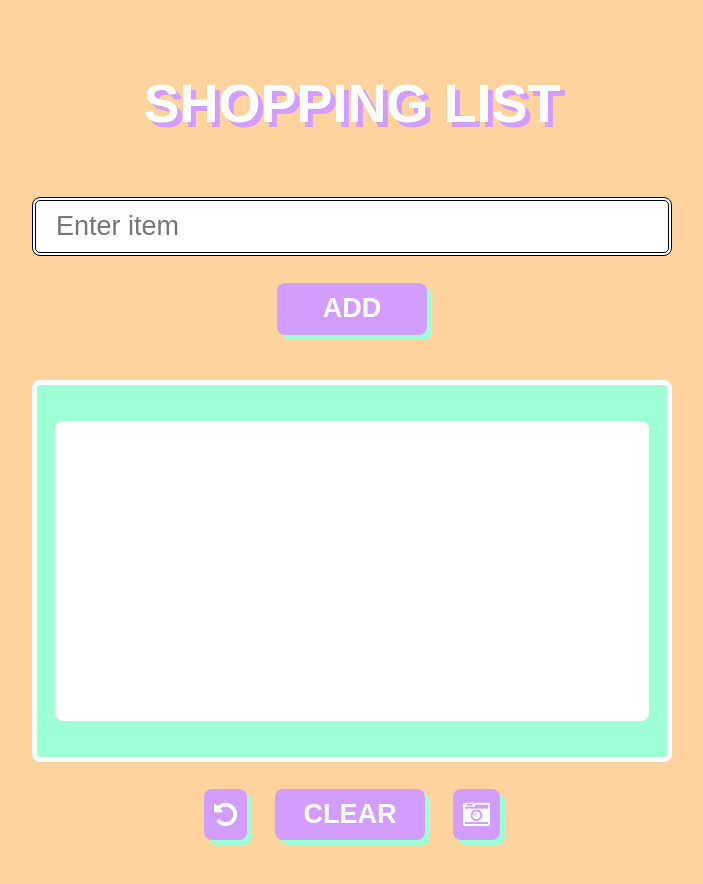
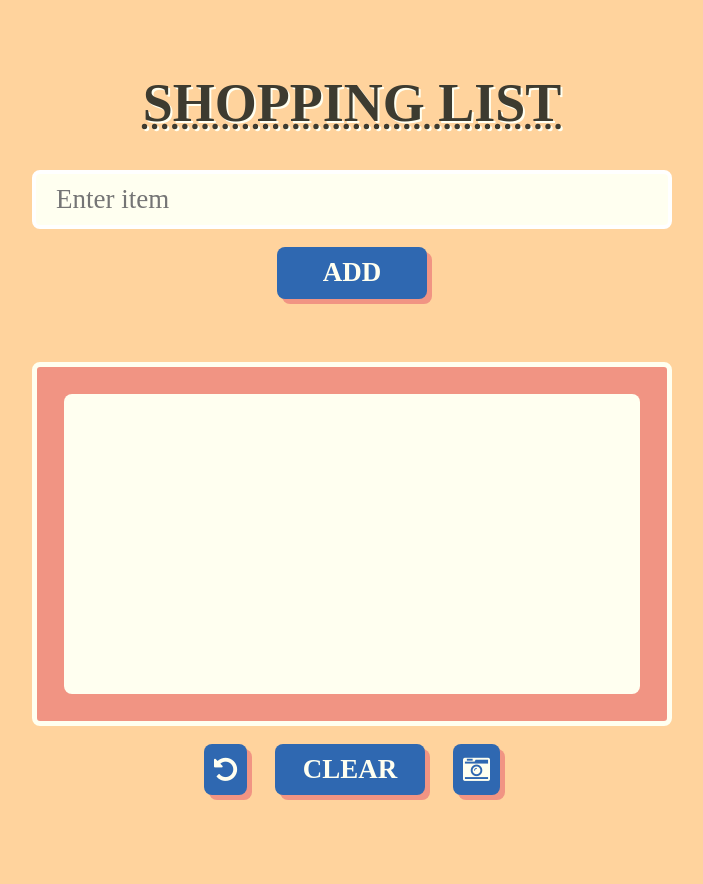
Before and after one commit to naomi-pham/shopping-list, a browser extension: page index.html in a window 1280 px wide. Shown: the whole page, without its empty margins (288-991 px from the left). After the commit the page ends 849 px from the top, so only its background shows below. Drawn offline with nearby package versions, Linux system fonts and the light colour scheme.

Commit message:
Update index.css

```diff
--- a/index.css
+++ b/index.css
@@ -7,17 +7,15 @@ html, body {
     padding: 0;
     background-color: #FFD39D;
     font-size: 1.125rem;
-    font-family: 'Poppins', sans-serif;
-    color: #eee;
+    font-family: 'Lora';
 }
 
 h1 {
     text-align: center;
-    text-shadow: 5px 5px #D39DFF ;
-}
-
-h1, .btn {
-    color: #fff;
+    text-shadow: 2px 2px #FFFFF0;
+    font-size: 3rem;
+    text-decoration: underline dotted;
+    color: #3D3B30;
 }
 
 .radius {
@@ -41,15 +39,15 @@ h1, .btn {
 
 .text-container {
     min-height: 300px;
-    margin: 2.5rem auto 1.5rem;
-    padding: 2rem 1rem;
-    color: #000;
-    background-color: #9DFFD3;
-    border: 5px solid #fff;
+    margin: 3.5rem auto 0;
+    padding: 1.5rem;
+    color: #2f68b1;
+    background-color: #f19483;
+    border: 5px solid #FFFFF0;
 }
 
 .shopping-list {
-    background: #fff;
+    background: #FFFFF0;
     min-height: 300px;
     padding: 10px 1.5rem;
 }
@@ -57,31 +55,34 @@ h1, .btn {
 /* input field */
 
 .input-field {
-    border: 4px double #000;
+    background-color: #FFFFF0;
+    border: 4px solid #fff;
     padding: 10px 20px;
     width: 100%;
-    margin: 1.5rem;
 }
 
 .input-field:hover, .input-field:active {
-    box-shadow: 0 0 0 5px #D39DFF;
+    box-shadow: 0 0 0 5px #f19483;
+    border: 4px solid #fff;
 }
 
 /* button */
 
 .btn {
-    background-color: #D39DFF;
+    background-color: #2F68B1;
+    color: #FFFFF0;
     font-weight: bold;
     border: none;
-    box-shadow: 5px 5px #9DFFD3;
+    box-shadow: 5px 5px #f19483;
     padding: 8px;
+    margin-top: 1rem;
 }
 
 .btn:hover, .btn:active {
-    color: #000;
-    background: #9DFFD3;
+    color: #3D3B30;
+    background: #f19483;
     cursor: pointer;
-    box-shadow: 5px 5px #D39DFF;
+    box-shadow: 5px 5px #2F68B1;
 }
 
 #input-btn, #clear-btn {
```
